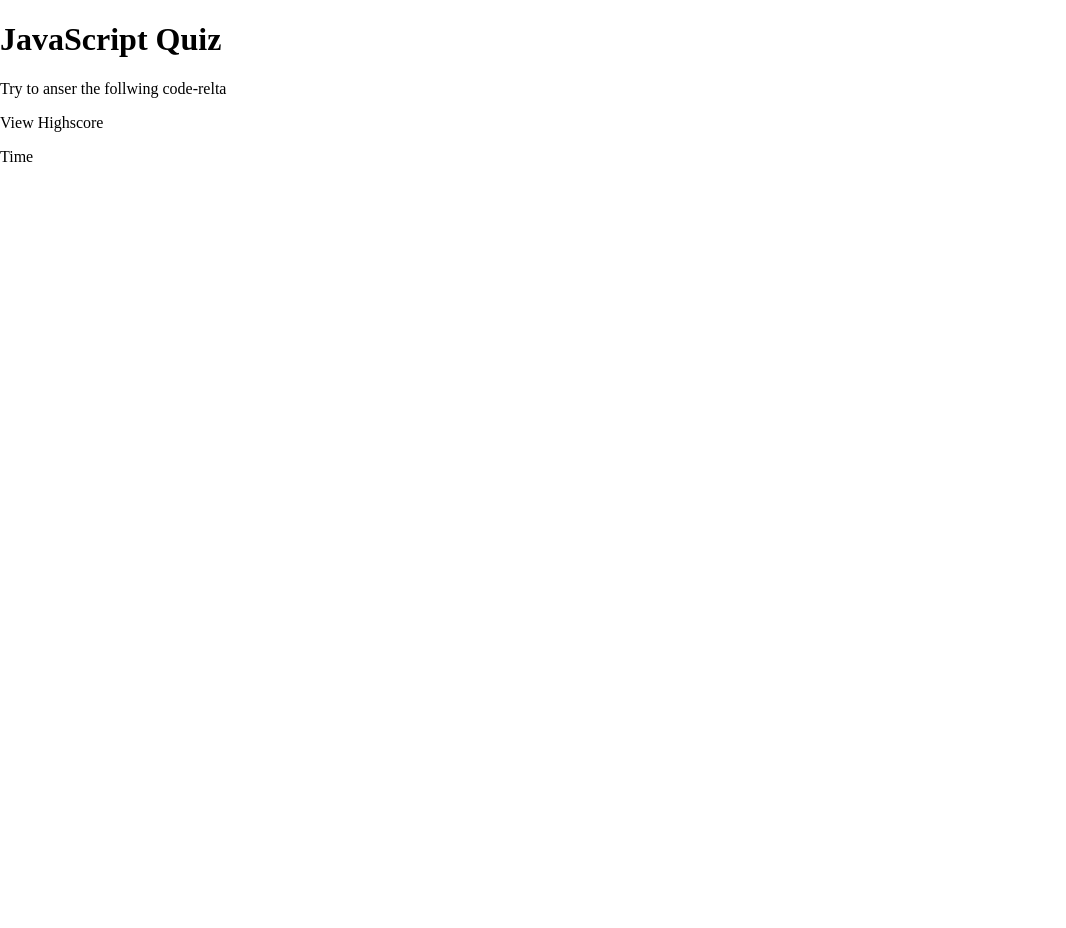
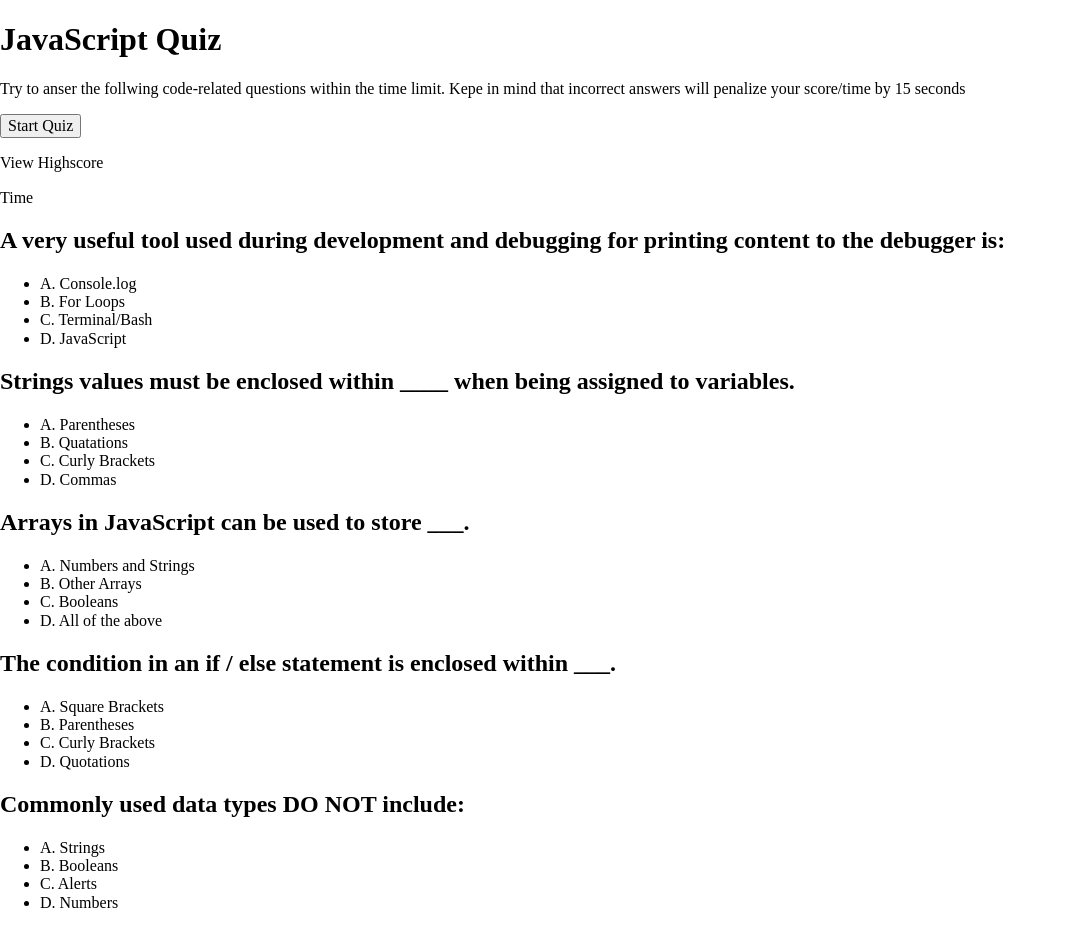
Before and after one commit to Fallen-Master/JS_Quiz, a plain HTML site: page index.html in a window 1280 px wide. Shown: the whole page, without its empty margins (0-1066 px from the left). Before the commit the page ends 800 px from the top, so only its background shows below. Drawn offline with Linux system fonts and the light colour scheme.

Commit message:
Added questions

```diff
--- a/index.html
+++ b/index.html
@@ -14,14 +14,65 @@
         <header>
             <div class="center">
                 <h1>JavaScript Quiz</h1>
-                <p> Try to anser the follwing code-relta</p>
+                <p> Try to anser the follwing code-related questions within the time limit. Kepe in mind that incorrect answers will penalize your score/time by 15 seconds</p>
+                <button>Start Quiz</button>
             </div>
             <p>View Highscore</p>
             <p>Time</p>
         </header>
 <!-- BREAK -->
         <main>
+            <section>
+                <div class="question-1">
+                    <h2>A very useful tool used during development and debugging for printing content to the debugger is:</h2>
+                    <ul>
+                        <li><buttom>A. Console.log</buttom></li>
+                        <li><buttom>B. For Loops</buttom></li>
+                        <li><buttom>C. Terminal/Bash</buttom></li>
+                        <li><buttom>D. JavaScript</buttom></li>
+                    </ul>
+                </div>
 
+                <div class="question-2">
+                    <h2>Strings values must be enclosed within ____ when being assigned to variables.</h2>
+                    <ul>
+                        <li><buttom>A. Parentheses</buttom></li>
+                        <li><buttom>B. Quatations</buttom></li>
+                        <li><buttom>C. Curly Brackets</buttom></li>
+                        <li><buttom>D. Commas</buttom></li>
+                    </ul>
+                </div>
+
+                <div class="question-3">
+                    <h2>Arrays in JavaScript can be used to store ___.</h2>
+                    <ul>
+                        <li><buttom>A. Numbers and Strings</buttom></li>
+                        <li><buttom>B. Other Arrays</buttom></li>
+                        <li><buttom>C. Booleans</buttom></li>
+                        <li><buttom>D. All of the above</buttom></li>
+                    </ul>
+                </div>
+
+                <div class="question-4">
+                    <h2>The condition in an if / else statement is enclosed within ___.</h2>
+                    <ul>
+                        <li><buttom>A. Square Brackets</buttom></li>
+                        <li><buttom>B. Parentheses </buttom></li>
+                        <li><buttom>C. Curly Brackets </buttom></li>
+                        <li><buttom>D. Quotations </buttom></li>
+                    </ul>
+                </div>
+
+                <div class="question-5">
+                    <h2>Commonly used data types DO NOT include:</h2>
+                    <ul>
+                        <li><buttom>A. Strings  </buttom></li>
+                        <li><buttom>B. Booleans </buttom></li>
+                        <li><buttom>C. Alerts </buttom></li>
+                        <li><buttom>D. Numbers </buttom></li>
+                    </ul>
+                </div>
+            </section>
         </main>
 <!-- BREAK -->
         <footer>
```
